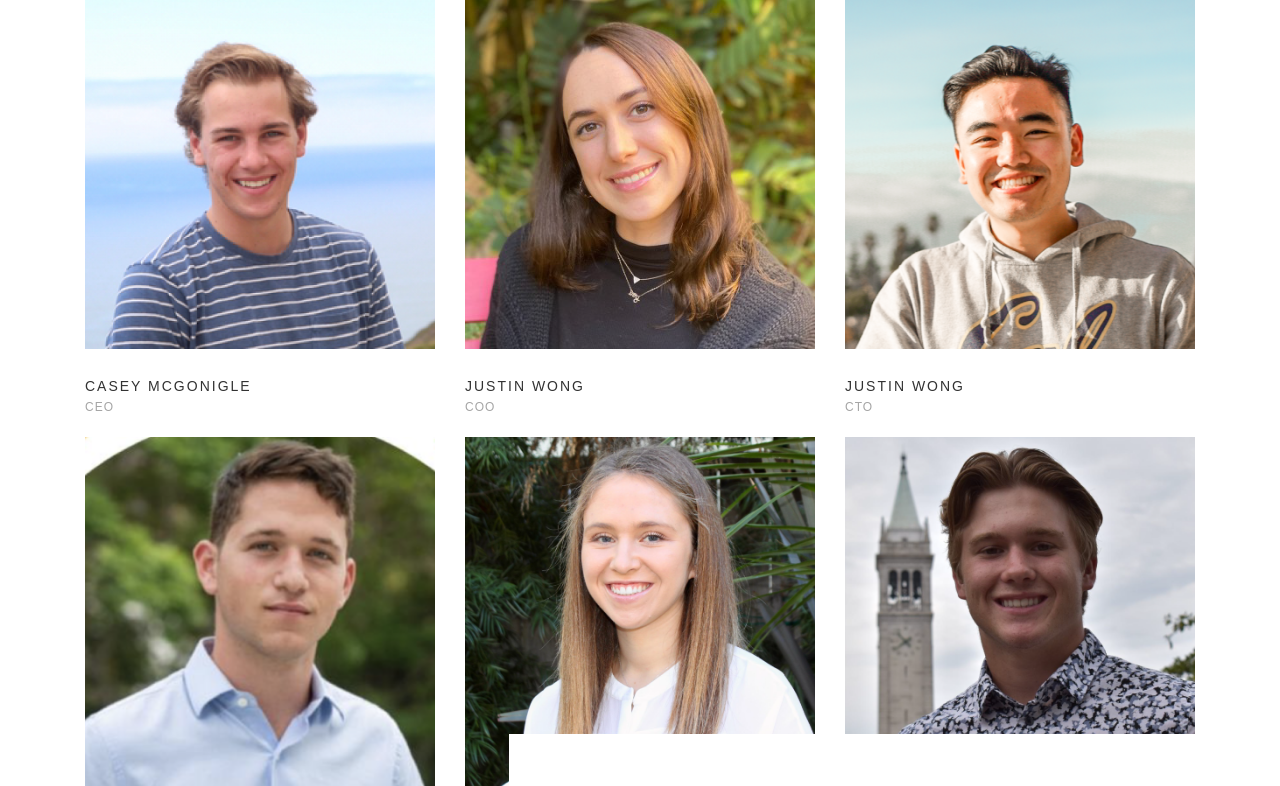
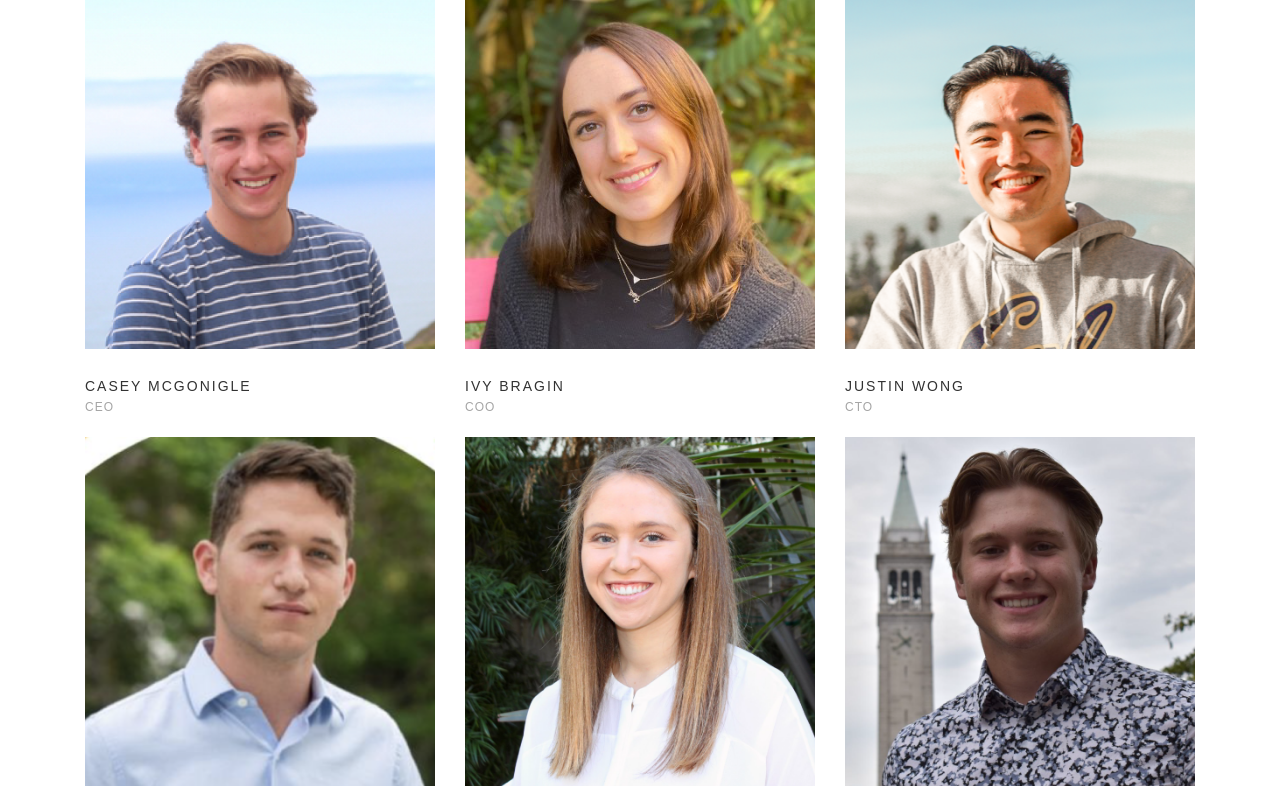
Before and after one commit to JustinRWong/power-forward, a Python web app: template templates/team.html in a window 1280 px wide. Shown: the part 537-1323 px from the top of the page. Run offline with Jinja, Linux system fonts and the light colour scheme; the template is opened without the code that fills it: most values are stand-ins (such as "Sample title", 1, 10 or a date in 2020); some libraries are stand-ins or nearby versions.

Commit message:
fix ivys name

```diff
--- a/templates/team.html
+++ b/templates/team.html
@@ -51,7 +51,7 @@
                 </div>
             </div>
             <div class="team-title">
-                <h5>Justin Wong</h5>
+                <h5>Ivy Bragin</h5>
                 <span>coo</span>
             </div>
         </div>
```
